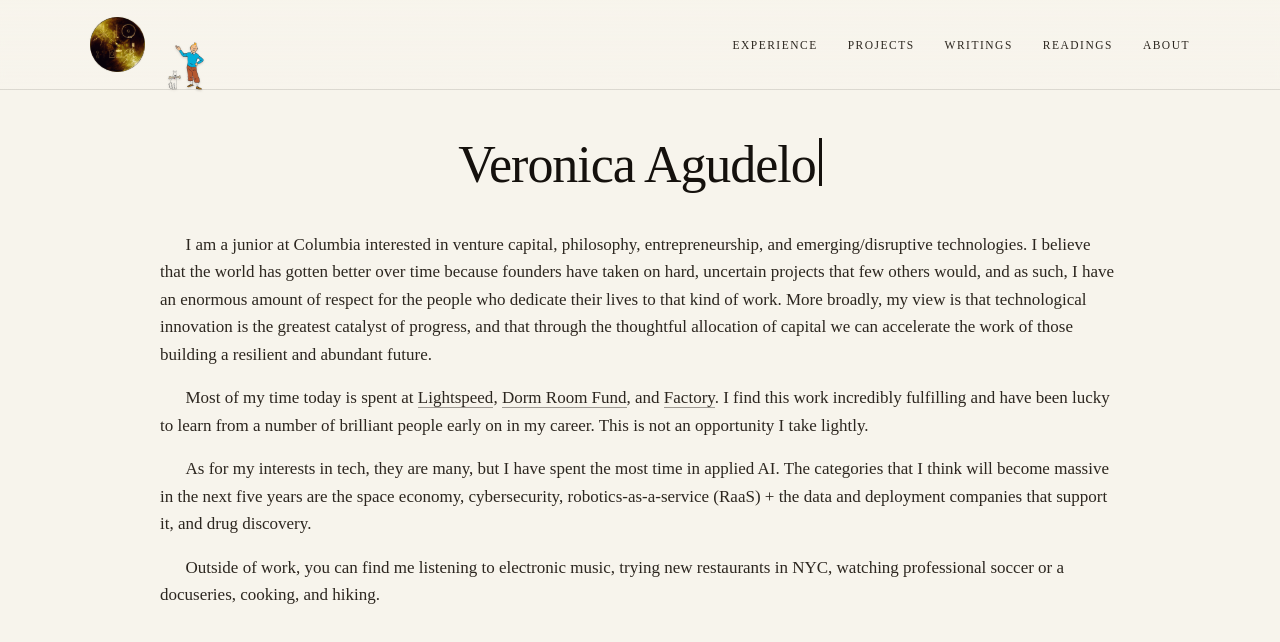
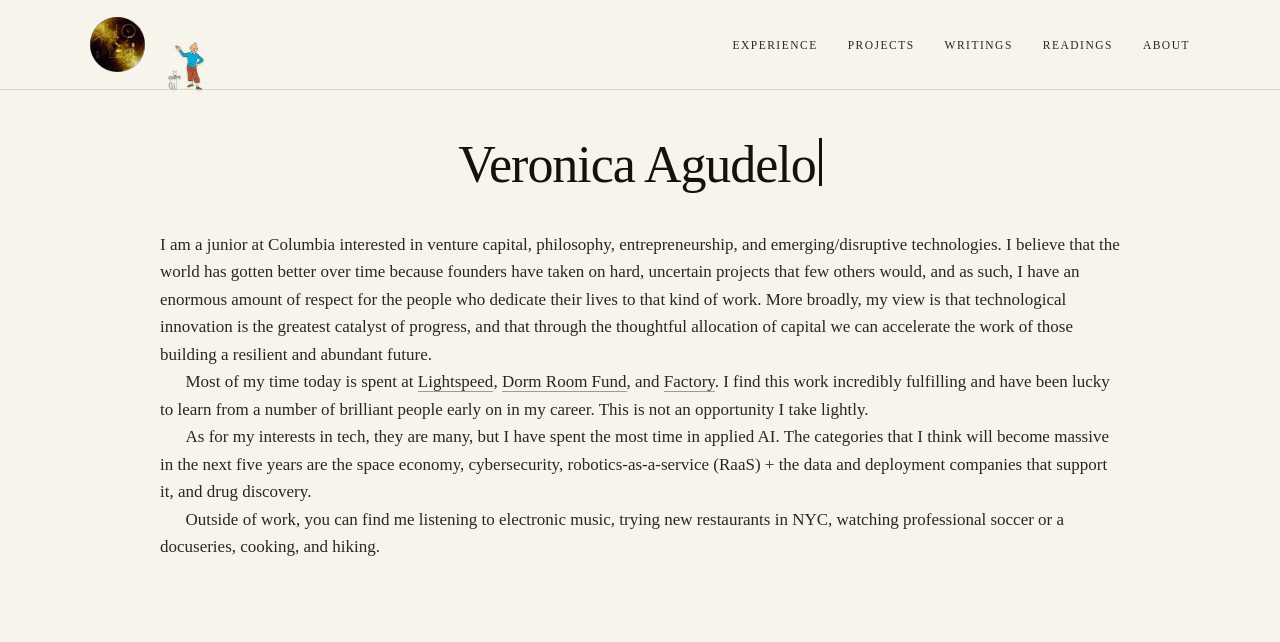
Before and after one commit to veronicas-world/aboutme, a Next.js app: page / in a window 1280 px wide. Shown: the top 642 px of the page. Built offline with nearby package versions, Linux system fonts and the light colour scheme.

Commit message:
Book-style paragraphs; add Machines of Loving Grace

```diff
--- a/src/app/globals.css
+++ b/src/app/globals.css
@@ -484,7 +484,7 @@ a { color: inherit; text-decoration: none; }
 }
 .xp-note + .xp-note { margin-top: 12px; }
 /* traditional first-line indent on body paragraphs across the site */
-.article p, .xp-note, .indent-p { text-indent: 1.5em; }
+/* book-style paragraphs (see bottom of file) */
 .xp-link { color: inherit; border-bottom: 1px solid rgba(21, 17, 13, 0.4); }
 .xp-bullets { margin: 0; padding-left: 20px; list-style: none; }
 .xp-bullets li {
@@ -709,3 +709,18 @@ a { color: inherit; text-decoration: none; }
   * { animation: none !important; scroll-behavior: auto; }
   .reveal { opacity: 1; transform: none; transition: none; }
 }
+
+/* ---- book-style paragraphs ----
+   No gap between paragraphs; a paragraph is indented only when it directly
+   follows another paragraph, so the first one on a page or after a heading,
+   image, or list starts flush left, as in a printed book. */
+.article p { margin: 0; }
+.article p + p,
+.xp-note + .xp-note,
+.indent-p + .indent-p { text-indent: 1.5em; }
+.xp-note + .xp-note { margin-top: 0; }
+.article p + ul, .article p + ol, .article p + table, .article p + blockquote { margin-top: 1.1em; }
+.article ul + p, .article ol + p, .article table + p { margin-top: 1.1em; }
+/* images sit in their own paragraph: keep space around them, and don't
+   indent the paragraph that follows an image */
+.article p:has(> img) + p { text-indent: 0; }
--- a/src/app/page.tsx
+++ b/src/app/page.tsx
@@ -35,7 +35,7 @@ export default function Home() {
     fontSize: 17,
     lineHeight: 1.62,
     color: "var(--ink-2)",
-    textIndent: "1.5em",
+    margin: 0,
   } as const;
 
   return (
@@ -71,15 +71,9 @@ export default function Home() {
           <TypeName text="Veronica Agudelo" />
         </h1>
         <div style={{ textAlign: "left" }}>
-          <p style={{ ...heroParaStyle, margin: "0 0 16px" }}>{withLinks(heroParas[0])}</p>
-          {heroParas.slice(1).map((para, i, arr) => (
-            <p
-              key={i}
-              style={{
-                ...heroParaStyle,
-                margin: i === arr.length - 1 ? 0 : "0 0 16px",
-              }}
-            >
+          <p className="indent-p" style={heroParaStyle}>{withLinks(heroParas[0])}</p>
+          {heroParas.slice(1).map((para, i) => (
+            <p key={i} className="indent-p" style={heroParaStyle}>
               {withLinks(para)}
             </p>
           ))}
```
Also changed, not shown: content/readings.md (+1 -0 lines).
